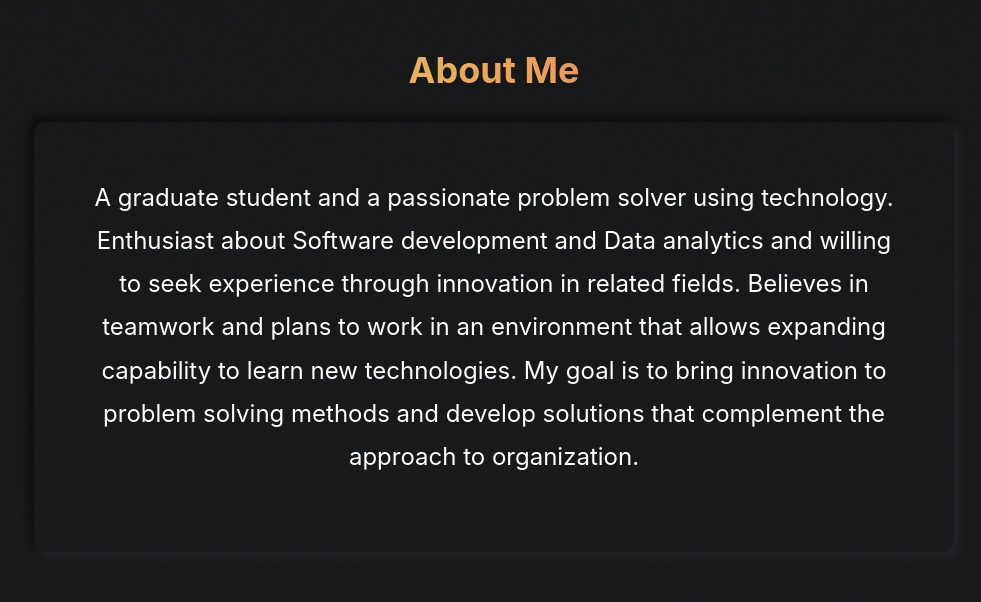
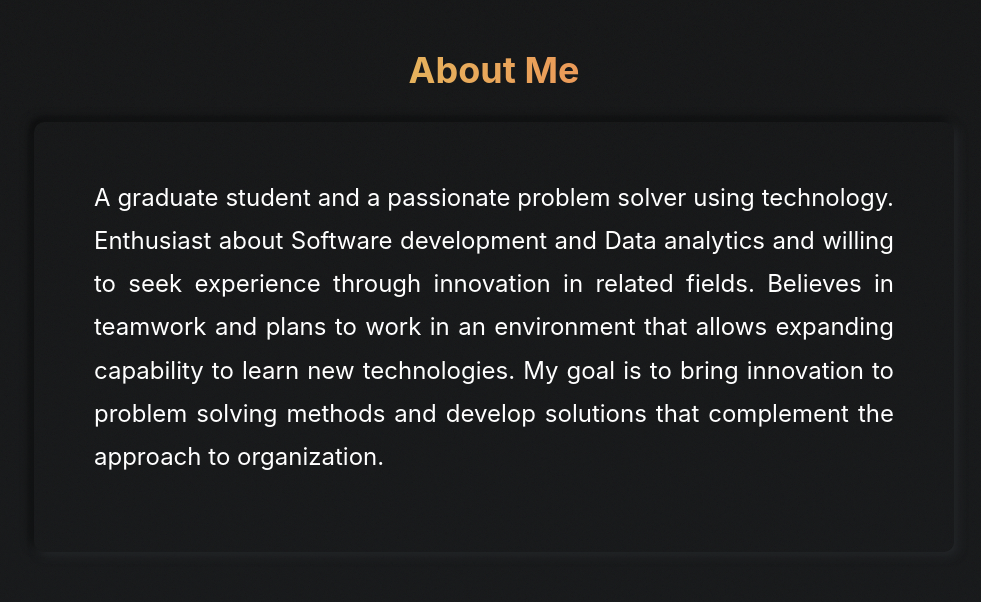
Before and after one commit to Rudviq/Portfolio, a React (Create React App) app: page / in a window 1280 px wide. Shown: the part 780-1382 px from the top of the page, without its empty margins (146-1127 px from the left). Built offline with nearby package versions, Linux system fonts and the light colour scheme.

Commit message:
Justified content

```diff
--- a/src/index.css
+++ b/src/index.css
@@ -428,7 +428,7 @@ input:checked + .slider:before {
   color: white;
   font-size: x-large;
   padding-bottom: 35px;
-
+  /* text-align: justify; */
 }
 
 #about-light{
@@ -438,12 +438,13 @@ input:checked + .slider:before {
   /* color: white; */
   font-size: x-large;
   padding-bottom: 35px;
-
+  /* text-align: justify; */
 }
 
-#about .about-content-box{
+#about .about-content-box, #about-light .about-content-box{
   font-size: x-large;
   text-justify: auto;
+  text-align: justify;
 }
 
 #about h2, #skills h2, #contact h2, #projects h2{
@@ -533,6 +534,7 @@ input:checked + .slider:before {
   font-size: 18px;
   margin-bottom: 15px;
   margin-top: 13px;
+  margin-left: auto;
 }
 
 .project-box a {
@@ -970,7 +972,7 @@ img, svg {
 
   /* Additional CSS styles for project box content */
   .project-description {
-    max-width: 293px; /* Adjust the maximum height as needed */
+    max-width: 280px; /* Adjust the maximum height as needed */
     overflow: hidden;
     text-overflow: ellipsis; /* Display ellipsis (...) for overflowed text */
     white-space: normal;
```
